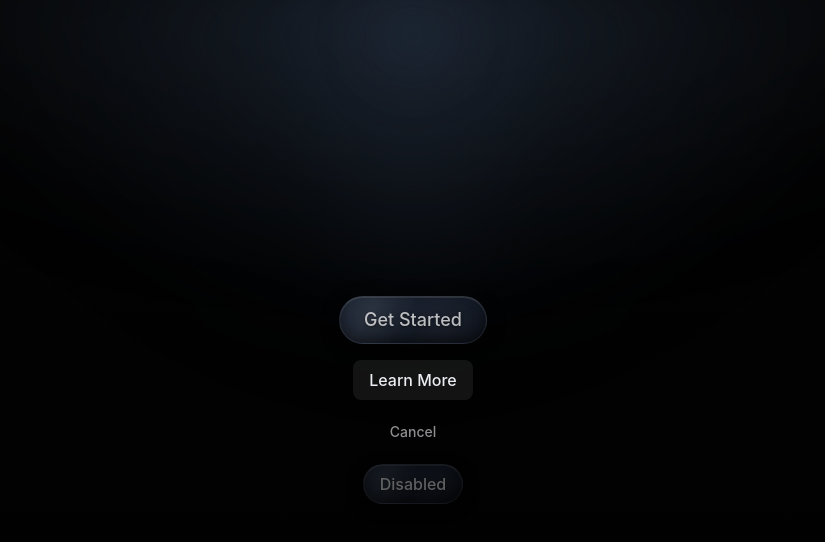
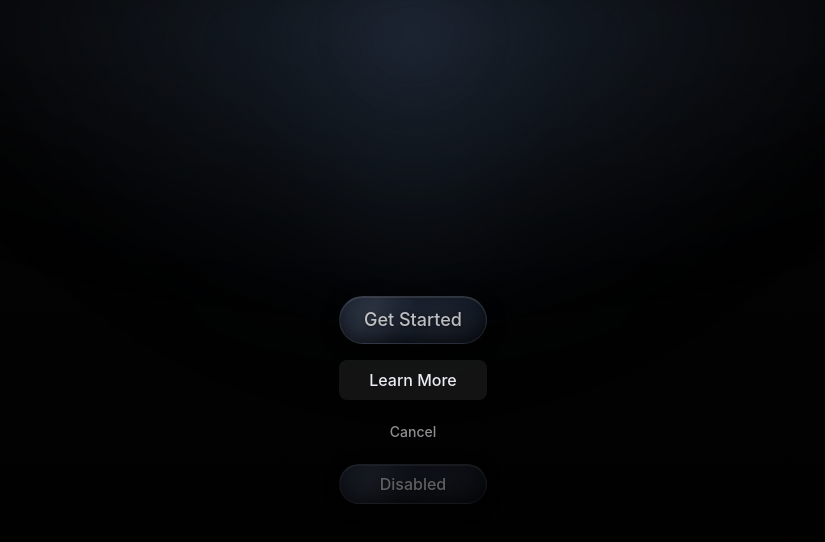
Before and after one commit to DavidHruby1/mantask, a Vue app in the folder frontend/: page /login in a window 1280 px wide. Shown: the top 542 px of the page, without its empty margins (227-1052 px from the left). Built offline with nearby package versions, Linux system fonts and the light colour scheme; the HTML template or start-up script is replaced by a standard one.

Commit message:
feat: add nice hover and active effects on button, move .btn-glass from global css to scoped

```diff
--- a/frontend/src/components/ui/Button.vue
+++ b/frontend/src/components/ui/Button.vue
@@ -34,9 +34,9 @@ const buttonVariants = cva(
                     hover:text-white-base hover:bg-white-surface`,
             },
             size: {
-                sm: 'h-8 px-3 text-sm',
-                md: 'h-10 px-4 text-base',
-                lg: 'h-12 px-6 text-lg',
+                sm: 'w-full h-8 px-3 text-sm',
+                md: 'w-full h-10 px-4 text-base',
+                lg: 'w-full h-12 px-6 text-lg',
             },
         },
     },
@@ -54,3 +54,106 @@ const buttonVariants = cva(
         <slot />
     </button>
 </template>
+
+<style scoped>
+/* Glass button (primary variant) */
+.btn-glass {
+    position: relative;
+    z-index: 1;
+    gap: 10px;
+    border: 1px solid rgba(255, 255, 255, 0.07);
+    border-top-color: rgba(255, 255, 255, 0.13);
+    background:
+        radial-gradient(circle at 22% 38%, rgba(255,255,255,0.06) 0%, transparent 40%),
+        radial-gradient(circle at 70% 62%, rgba(255,255,255,0.04) 0%, transparent 45%),
+        linear-gradient(160deg, rgba(30,40,58,0.9) 0%, rgba(12,16,24,0.95) 100%);
+    -webkit-backdrop-filter: blur(24px) saturate(160%);
+    backdrop-filter: blur(24px) saturate(160%);
+    box-shadow:
+        inset 0 1px 0 rgba(255,255,255,0.1),
+        inset 0 -5px 12px rgba(0,0,0,0.4),
+        0 4px 18px 2px rgba(0,0,0,0.25);
+    color: rgba(255,255,255,0.72);
+    text-shadow: 0 1px 3px rgba(0,0,0,0.5);
+    cursor: pointer;
+    overflow: hidden;
+    isolation: isolate;
+    transition:
+        backdrop-filter 0.4s ease,
+        -webkit-backdrop-filter 0.4s ease,
+        box-shadow 0.4s ease,
+        border-color 0.4s ease,
+        color 0.3s ease,
+        transform 0.15s ease,
+        background 0.4s ease;
+}
+
+.btn-glass::before {
+    content: '';
+    position: absolute;
+    inset: 0;
+    border-radius: inherit;
+    pointer-events: none;
+    background: linear-gradient(120deg, transparent 0%, rgba(255,255,255,0.05) 22%, transparent 46%);
+    opacity: 0.6;
+    mix-blend-mode: screen;
+}
+
+/* Subtle radial pulse glow behind */
+.btn-glass::after {
+    content: '';
+    position: absolute;
+    inset: -2px;
+    border-radius: inherit;
+    background: radial-gradient(circle at 50% 50%, rgba(148, 163, 184, 0.15) 0%, transparent 70%);
+    opacity: 0;
+    filter: blur(8px);
+    transition: opacity 0.45s ease;
+    z-index: -1;
+    pointer-events: none;
+}
+
+.btn-glass:hover {
+    color: rgba(255, 255, 255, 0.9);
+    border-color: rgba(255, 255, 255, 0.2);
+    -webkit-backdrop-filter: blur(32px) saturate(200%);
+    backdrop-filter: blur(32px) saturate(200%);
+    box-shadow:
+        inset 0 1px 0 rgba(255,255,255,0.16),
+        inset 0 -5px 12px rgba(0,0,0,0.3),
+        0 8px 28px rgba(0,0,0,0.3),
+        0 0 0 1px rgba(255,255,255,0.08);
+}
+
+.btn-glass:hover::after {
+    opacity: 1;
+}
+
+.btn-glass:active {
+    transform: scale(0.98);
+    color: rgba(255,255,255,0.78);
+    border-color: rgba(255,255,255,0.15);
+    border-top-color: rgba(200, 220, 255, 0.25);
+    background:
+        radial-gradient(circle at 22% 38%, rgba(255,255,255,0.10) 0%, transparent 40%),
+        radial-gradient(circle at 70% 62%, rgba(200,220,255,0.06) 0%, transparent 45%),
+        linear-gradient(160deg, rgba(30,40,58,0.96) 0%, rgba(12,16,24,0.98) 100%);
+    -webkit-backdrop-filter: blur(18px) saturate(140%);
+    backdrop-filter: blur(18px) saturate(140%);
+    box-shadow:
+        inset 0 2px 10px rgba(0,0,0,0.5),
+        inset 0 -3px 8px rgba(0,0,0,0.4),
+        0 2px 6px rgba(0,0,0,0.15);
+    transition: 50ms ease;
+}
+
+.btn-glass:active::before {
+    background: linear-gradient(120deg, transparent 0%, rgba(200,220,255,0.08) 22%, transparent 46%);
+    opacity: 0.85;
+}
+
+.btn-glass:active::after {
+    opacity: 0.4;
+    background: radial-gradient(circle at 50% 50%, rgba(200, 220, 255, 0.12) 0%, transparent 70%);
+}
+</style>
--- a/frontend/.prettierrc.json
+++ b/frontend/src/components/ui/Input.vue
@@ -1,6 +1,11 @@
-{
-  "$schema": "https://json.schemastore.org/prettierrc",
-  "semi": false,
-  "singleQuote": true,
-  "printWidth": 100
-}
+<script setup lang="ts">
+import { cn } from '@/utils/cn'
+
+const props = defineProps<{
+    class?: string
+}>()
+</script>
+
+<template>
+
+</tempalte>
--- a/frontend/src/components/ui/TextInput.vue
+++ /dev/null
@@ -1,2 +0,0 @@
-<script setup lang="ts">
-import { cn } from '@/utils/cn'
--- a/frontend/src/global.css
+++ b/frontend/src/global.css
@@ -25,50 +25,3 @@
 body {
     @apply bg-body;
 }
-
-/* Glass button (primary variant) */
-.btn-glass {
-  position: relative;
-  z-index: 1;
-  gap: 10px;
-  border: 1px solid rgba(255, 255, 255, 0.07);
-  border-top-color: rgba(255, 255, 255, 0.13);
-  background:
-    radial-gradient(circle at 22% 38%, rgba(255,255,255,0.06) 0%, transparent 40%),
-    radial-gradient(circle at 70% 62%, rgba(255,255,255,0.04) 0%, transparent 45%),
-    linear-gradient(160deg, rgba(30,40,58,0.9) 0%, rgba(12,16,24,0.95) 100%);
-  -webkit-backdrop-filter: blur(24px) saturate(160%);
-  backdrop-filter: blur(24px) saturate(160%);
-  box-shadow:
-    inset 0 1px 0 rgba(255,255,255,0.1),
-    inset 0 -5px 12px rgba(0,0,0,0.4),
-    0 4px 18px 2px rgba(0,0,0,0.25);
-  color: rgba(255,255,255,0.72);
-  text-shadow: 0 1px 3px rgba(0,0,0,0.5);
-  cursor: pointer;
-  transition: box-shadow 0.15s ease;
-}
-
-.btn-glass::before {
-  content: "";
-  position: absolute;
-  inset: 0;
-  border-radius: inherit;
-  pointer-events: none;
-  background: linear-gradient(120deg, transparent 0%, rgba(255,255,255,0.05) 22%, transparent 46%);
-  opacity: 0.6;
-  mix-blend-mode: screen;
-}
-
-.btn-glass:hover {
-  box-shadow:
-    inset 0 1px 0 rgba(255,255,255,0.14),
-    inset 0 -5px 12px rgba(0,0,0,0.35),
-    0 4px 18px 2px rgba(0,0,0,0.25);
-}
-
-.btn-glass:active {
-  box-shadow:
-    inset 0 2px 8px rgba(0,0,0,0.45),
-    0 4px 18px 2px rgba(0,0,0,0.25);
-}
--- a/frontend/src/views/Login.vue
+++ b/frontend/src/views/Login.vue
@@ -14,6 +14,7 @@ import Button from '@/components/ui/Button.vue'
       <Button variant="ghost" size="sm">Cancel</Button>
       <Button variant="primary" size="md" disabled>Disabled</Button>
     </div>
+
   </div>
 </template>
 
@@ -132,4 +133,5 @@ import Button from '@/components/ui/Button.vue'
     opacity: 1;
   }
 }
+
 </style>
```
Lines whose indentation alone changed are shown as unchanged.
